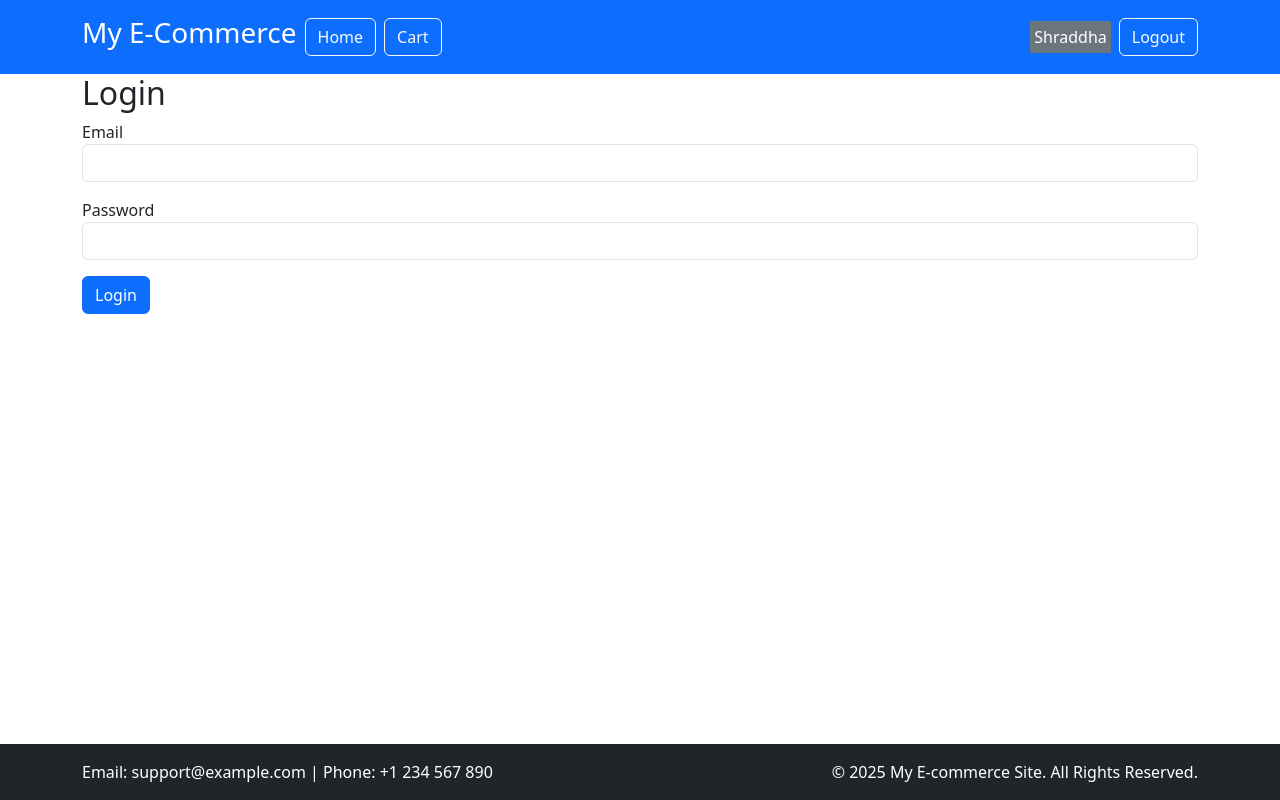
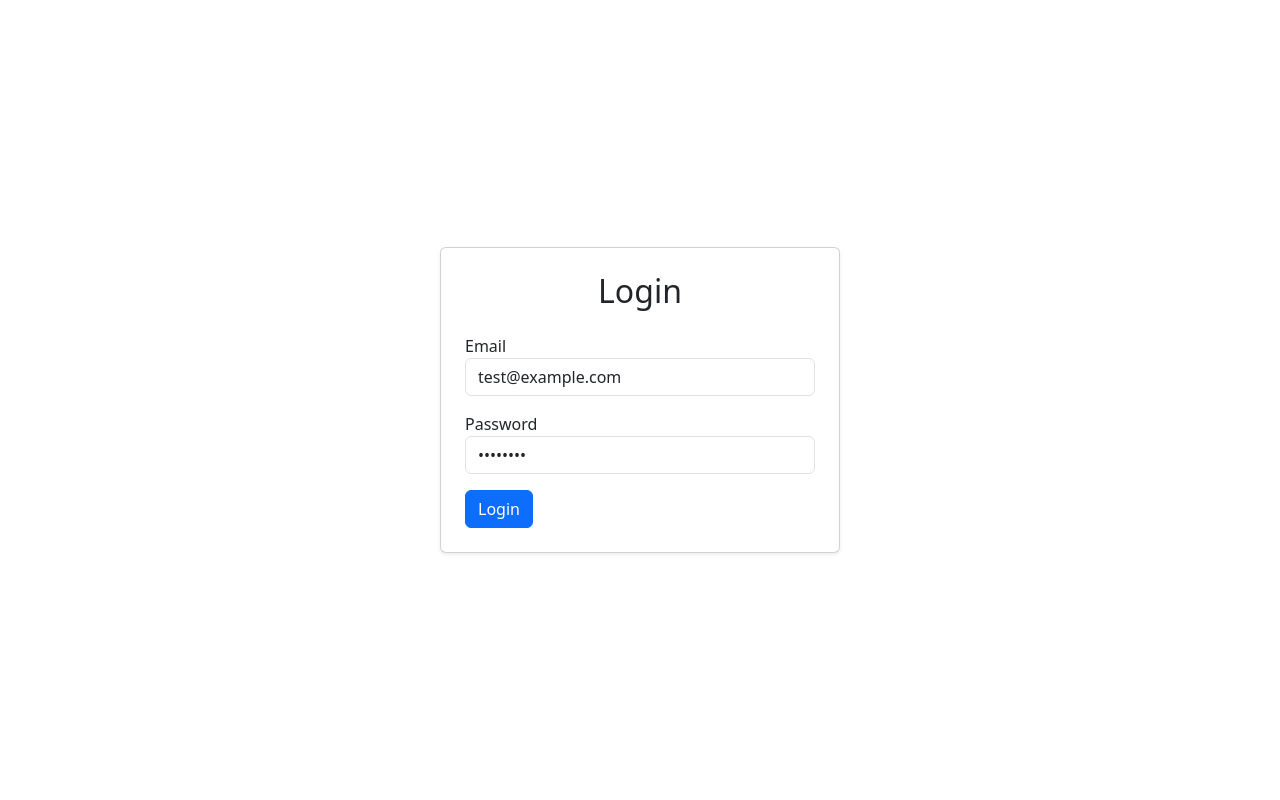
Before and after one commit to Shraddha259/ECommerceApp, a React (Create React App) app: page /login in a window 1280 px wide. Built offline with nearby package versions, Linux system fonts and the light colour scheme.

Commit message:
Changes in routering logic

```diff
--- a/src/App.tsx
+++ b/src/App.tsx
@@ -1,18 +1,8 @@
 import React from 'react';
 import { BrowserRouter as Router, Route, Routes } from 'react-router-dom';
 import Header from './components/Header';
-import Cart from './pages/Cart';
 import Footer from './components/Footer';
-import Checkout from './pages/Checkout';
-import Home from './pages/Home';
-import ProductDetails from './pages/ProductDetails';
 import './App.css';
-import PlaceOrder from './pages/PlaceOrder';
-import ProceedPayment from './pages/ProceedPayment';
-import SuccessPayment from './pages/SuccessPayment';
-import TransactionError from './pages/TransactionError';
-import Login from './pages/Login';
-import SignUp from './pages/SignUp';
 import PrivateRoute from './components/PrivateRoute';
 import routes from './data/routes';
 
@@ -20,22 +10,38 @@ const App: React.FC = () => {
   return (
     <Router>
       <div className="App">
-        <Header />
-        <div className="main-content">
-          <Routes>
-            {routes.map(({ path, element, isPrivate }, index) => (
+        <Routes>
+          {routes.map(({ path, element, isPrivate, layout }, index) => {
+            const Page = isPrivate ? <PrivateRoute>{element}</PrivateRoute> : element;
+
+            return (
               <Route
                 key={index}
                 path={path}
-                element={isPrivate ? <PrivateRoute>{element}</PrivateRoute> : element}
+                element={
+                  layout ? (
+                    <Layout>
+                      {Page}
+                    </Layout>
+                  ) : (
+                    Page
+                  )
+                }
               />
-            ))}
-          </Routes>
-        </div>
-        <Footer />
+            );
+          })}
+        </Routes>
       </div>
     </Router>
   );
 };
 
+const Layout: React.FC<{ children: React.ReactNode }> = ({ children }) => (
+  <>
+    <Header />
+    <div className="main-content">{children}</div>
+    <Footer />
+  </>
+);
+
 export default App;
--- a/src/components/Header.tsx
+++ b/src/components/Header.tsx
@@ -26,8 +26,8 @@ const Header: React.FC = () => {
                 <div className="d-flex align-items-center">
                     {user ? (
                         <>
-                            <span className="avatar text-bg-secondary avatar-lg" title='Shraddha'>SP</span>
-                            <span className="me-2 text-white">Shraddha</span>
+                            <span className="avatar text-bg-secondary avatar-lg me-2" title='Shraddha'>Shraddha</span>
+                            {/* <span className="me-2 text-white">Shraddha</span> */}
                             <button onClick={handleLogout} className="btn btn-outline-light">
                                 Logout
                             </button>
--- a/src/pages/Login.tsx
+++ b/src/pages/Login.tsx
@@ -1,27 +1,38 @@
-import React, { useState } from 'react';
+import React, { useState, useEffect } from 'react';
 import { useAuth } from '../context/AuthContext'; // Adjust the path
+import { useNavigate } from 'react-router-dom';
+
 
 const Login: React.FC = () => {
-  const { login } = useAuth();
-  const [email, setEmail] = useState('');
-  const [password, setPassword] = useState('');
+    const { login,user } = useAuth();
+    const [email, setEmail] = useState('test@example.com');
+    const [password, setPassword] = useState('password');
+    const navigate = useNavigate();
+
+    useEffect(() => {
+      if (user) {
+        navigate('/');
+      }
+    }, [navigate]);
+
 
     const handleSubmit = (e: React.FormEvent) => {
         e.preventDefault();
 
-    // Perform authentication logic (mock example)
         if (email === 'test@example.com' && password === 'password') {
-      login(email); // Save the email as the logged-in user
-      alert('Login Successful!');
+            login(email);
+            navigate('/');
+
         } else {
             alert('Invalid credentials');
         }
     };
 
     return (
-    <div className="container">
+        <div className="container d-flex justify-content-center align-items-center" style={{ minHeight: '100vh' }}>
+            <div className="card p-4 shadow-sm" style={{ maxWidth: '400px', width: '100%' }}>
+                <h2 className="text-center mb-4">Login</h2>
                 <form onSubmit={handleSubmit}>
-        <h2>Login</h2>
                     <div className="mb-3">
                         <label>Email</label>
                         <input
@@ -45,6 +56,7 @@ const Login: React.FC = () => {
                     <button type="submit" className="btn btn-primary">Login</button>
                 </form>
             </div>
+        </div>
   );
 };
 
```
Also changed, not shown: src/data/routes.tsx (+11 -11 lines), src/components/PrivateRoute.tsx (indentation only). Lines whose indentation alone changed are shown as unchanged.
